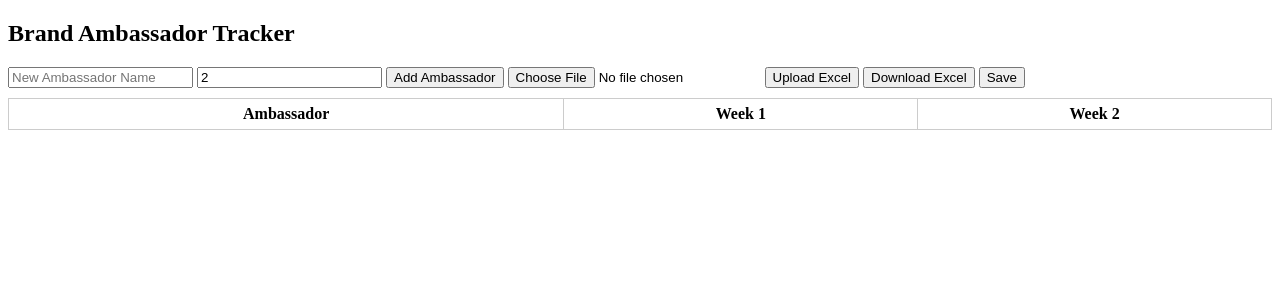
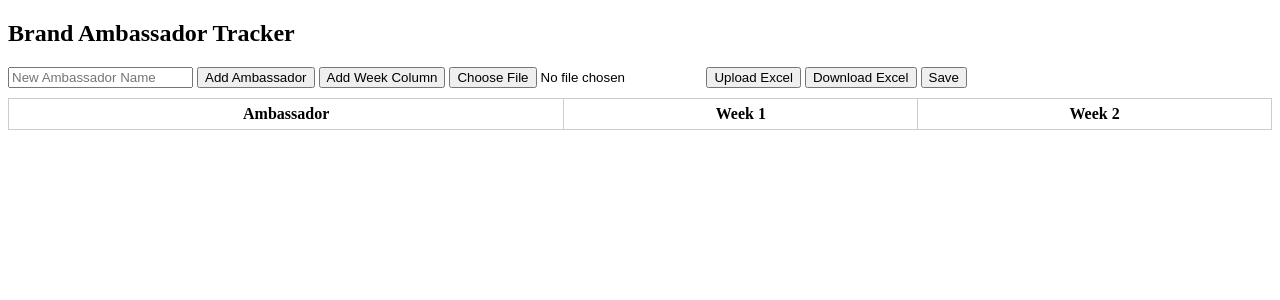
Before and after one commit to Kaushik-Puttaswamy/ambassador-tracker, a Flask app: page / in a window 1280 px wide. Shown: the top 300 px of the page. Run offline with Flask 3, Linux system fonts and the light colour scheme; lists and menus that the app fills with data are empty; some libraries are stand-ins or nearby versions.

Commit message:
updated files added

```diff
--- a/app.py
+++ b/app.py
@@ -1,4 +1,3 @@
-# app.py
 from flask import Flask, render_template, request, send_file, redirect, jsonify
 from flask_socketio import SocketIO, emit
 import os
@@ -69,7 +68,7 @@ def manual_save():
 @socketio.on('update_click')
 def update_click(payload):
     name = payload['ambassador']
-    week = f"Week {payload['week']}"
+    week = payload['week']
     option = payload['option'] - 1
     count = payload['count']
 
--- a/static/script.js
+++ b/static/script.js
@@ -25,7 +25,7 @@ function resetCount(button) {
 function sendUpdate(button, count) {
   const data = {
     ambassador: button.dataset.ambassador,
-    week: parseInt(button.dataset.week),
+    week: button.dataset.week,
     option: parseInt(button.dataset.option),
     count: count
   };
@@ -44,15 +44,15 @@ socket.on("broadcast_update", (data) => {
 document.getElementById("add-ambassador-btn").addEventListener("click", () => {
   const name = document.getElementById("new-ambassador").value.trim();
   if (!name) return;
+  const weeks = Array.from(document.querySelectorAll(".week-header")).map(th => th.textContent);
   const tbody = document.querySelector("#tracker-table tbody");
-  const weeks = parseInt(document.getElementById("week-count").value) || 2;
   const tr = document.createElement("tr");
   const tdName = document.createElement("td");
   tdName.textContent = name;
   tr.appendChild(tdName);
 
-  for (let week = 1; week <= weeks; week++) {
-    const tdWeek = document.createElement("td");
+  weeks.forEach(week => {
+    const td = document.createElement("td");
     for (let opt = 1; opt <= 5; opt++) {
       const label = document.createTextNode(`Opt${opt}:`);
       const btn = document.createElement("button");
@@ -63,19 +63,54 @@ document.getElementById("add-ambassador-btn").addEventListener("click", () => {
       btn.dataset.option = opt;
       btn.addEventListener("click", () => incrementCount(btn));
       const resetBtn = document.createElement("button");
-      resetBtn.textContent = "⟳";
+      resetBtn.textContent = "\u27f3";
       resetBtn.className = "reset-btn";
       resetBtn.addEventListener("click", () => resetCount(btn));
-      tdWeek.appendChild(label);
-      tdWeek.appendChild(btn);
-      tdWeek.appendChild(resetBtn);
-      tdWeek.appendChild(document.createElement("br"));
+      td.appendChild(label);
+      td.appendChild(btn);
+      td.appendChild(resetBtn);
+      td.appendChild(document.createElement("br"));
     }
-    tr.appendChild(tdWeek);
-  }
+    tr.appendChild(td);
+  });
 
   tbody.appendChild(tr);
   document.getElementById("new-ambassador").value = "";
+});
+
+document.getElementById("add-week-btn").addEventListener("click", () => {
+  const weekName = prompt("Enter week name (e.g., Week 3):");
+  if (!weekName) return;
+  const theadRow = document.querySelector("#tracker-table thead tr");
+  const th = document.createElement("th");
+  th.className = "week-header";
+  th.textContent = weekName;
+  theadRow.appendChild(th);
+
+  const rows = document.querySelectorAll("#tracker-table tbody tr");
+  rows.forEach(row => {
+    const name = row.firstChild.textContent;
+    const td = document.createElement("td");
+    for (let opt = 1; opt <= 5; opt++) {
+      const label = document.createTextNode(`Opt${opt}:`);
+      const btn = document.createElement("button");
+      btn.textContent = name ? "0" : "";
+      btn.className = "opt-btn";
+      btn.dataset.ambassador = name;
+      btn.dataset.week = weekName;
+      btn.dataset.option = opt;
+      btn.addEventListener("click", () => incrementCount(btn));
+      const resetBtn = document.createElement("button");
+      resetBtn.textContent = "\u27f3";
+      resetBtn.className = "reset-btn";
+      resetBtn.addEventListener("click", () => resetCount(btn));
+      td.appendChild(label);
+      td.appendChild(btn);
+      td.appendChild(resetBtn);
+      td.appendChild(document.createElement("br"));
+    }
+    row.appendChild(td);
+  });
 });
 
 document.getElementById("save-btn").addEventListener("click", () => {
--- a/templates/index.html
+++ b/templates/index.html
@@ -21,8 +21,8 @@
   <h2>Brand Ambassador Tracker</h2>
   <div id="control-panel">
     <input type="text" id="new-ambassador" placeholder="New Ambassador Name">
-    <input type="number" id="week-count" placeholder="Number of Weeks" value="2" min="1">
     <button id="add-ambassador-btn">Add Ambassador</button>
+    <button id="add-week-btn">Add Week Column</button>
     <form action="/upload" method="post" enctype="multipart/form-data" style="display:inline;">
       <input type="file" name="excel_file">
       <button type="submit">Upload Excel</button>
@@ -37,7 +37,7 @@
         <tr>
           <th>Ambassador</th>
           {% for w in range(1, 3) %}
-            <th>Week {{ w }}</th>
+            <th class="week-header">Week {{ w }}</th>
           {% endfor %}
         </tr>
       </thead>
@@ -45,17 +45,12 @@
         {% for name, weeks in data.items() %}
           <tr>
             <td>{{ name }}</td>
-            {% for week_num in range(1, 3) %}
+            {% for week, options in weeks.items() %}
               <td>
-                {% set week_label = 'Week ' ~ week_num %}
                 {% for opt in range(5) %}
                   Opt{{ opt+1 }}:
-                  <button class="opt-btn"
-                          data-ambassador="{{ name }}"
-                          data-week="{{ week_num }}"
-                          data-option="{{ opt+1 }}"
-                          onclick="incrementCount(this)">
-                    {{ weeks[week_label][opt] if week_label in weeks else 0 }}
+                  <button class="opt-btn" data-ambassador="{{ name }}" data-week="{{ week }}" data-option="{{ opt+1 }}" onclick="incrementCount(this)">
+                    {{ options[opt] }}
                   </button>
                   <button class="reset-btn" onclick="resetCount(this.previousElementSibling)">⟳</button><br>
                 {% endfor %}
```
